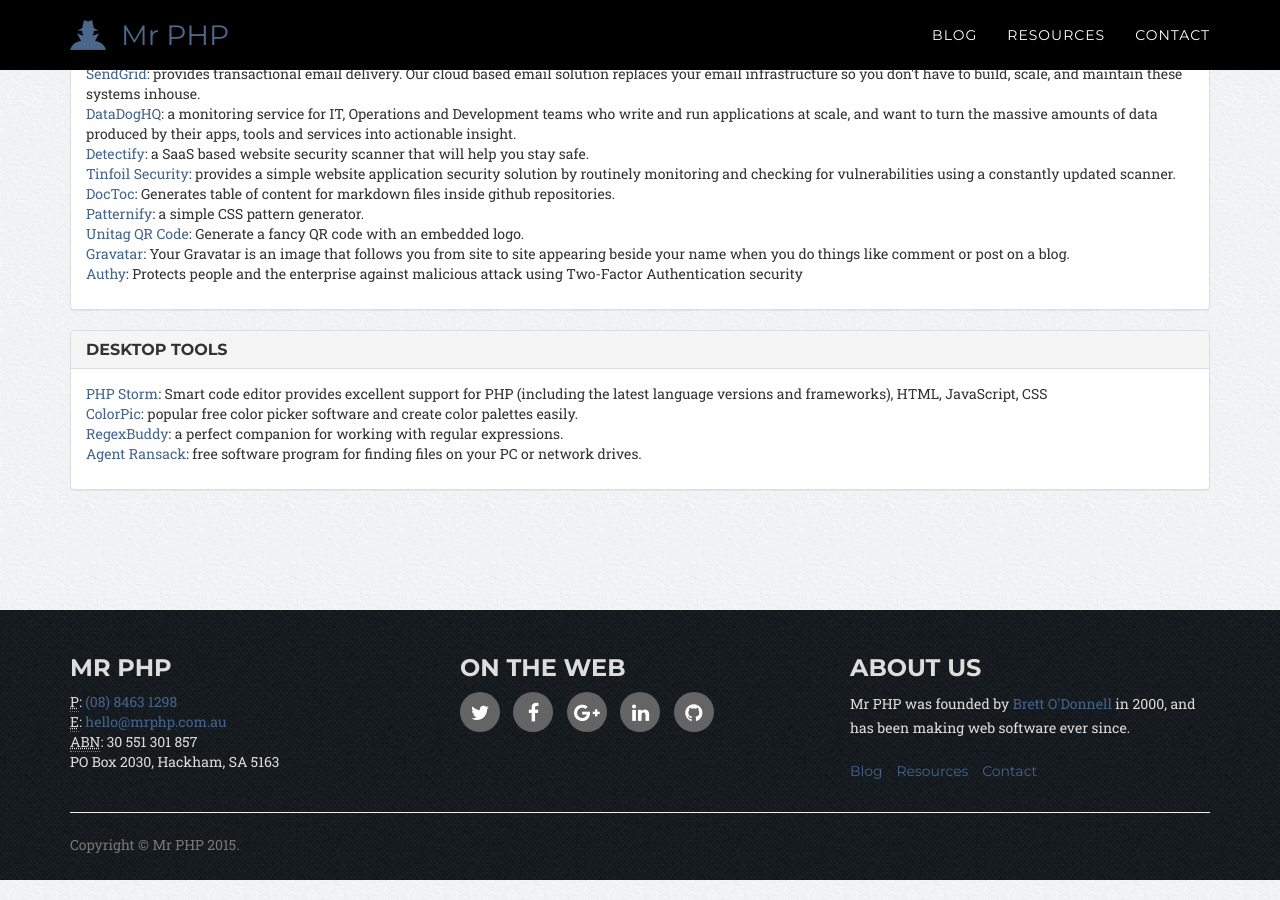
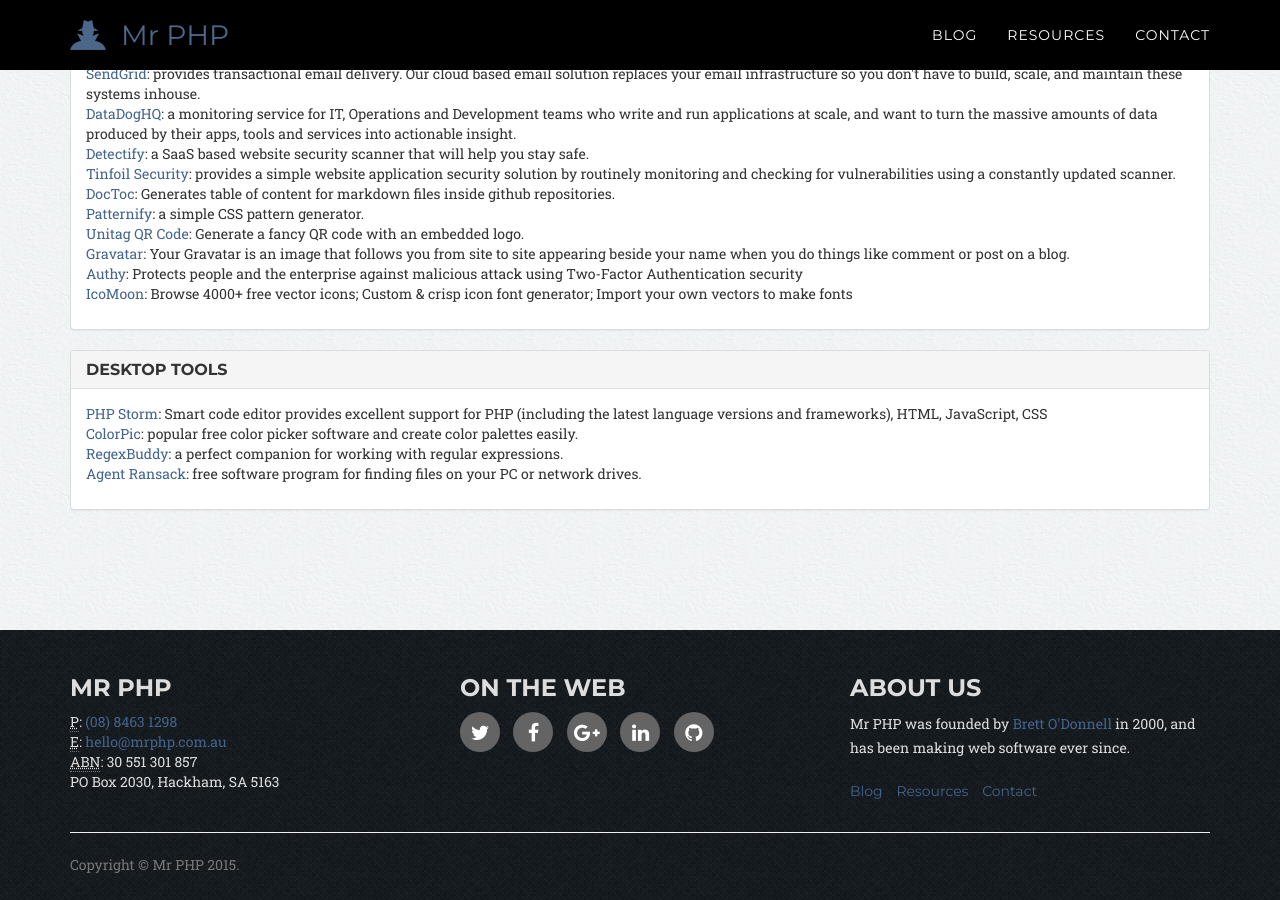
Before and after one commit to mr-php/mr-php.github.io, a Jekyll site: the page built from resources.html, in a window 1280 px wide and 900 px high, scrolled down 1737 px. Built offline with Jekyll 4.4.1, drawn with Linux system fonts in a browser that asks for light colours; nearby versions of some CDN libraries; some web fonts are replaced; Markdown is read by kramdown in place of the engine named in the settings.

Commit message:
Update resources.yml

```diff
--- a/_data/resources.yml
+++ b/_data/resources.yml
@@ -156,6 +156,9 @@
   - name: Authy
     url: https://www.authy.com/developers
     description: Protects people and the enterprise against malicious attack using Two-Factor Authentication security
+  - name: IcoMoon
+    url: https://icomoon.io
+    description: Browse 4000+ free vector icons; Custom & crisp icon font generator; Import your own vectors to make fonts
 - name: Desktop Tools
   resources:
   - name: PHP Storm
```
